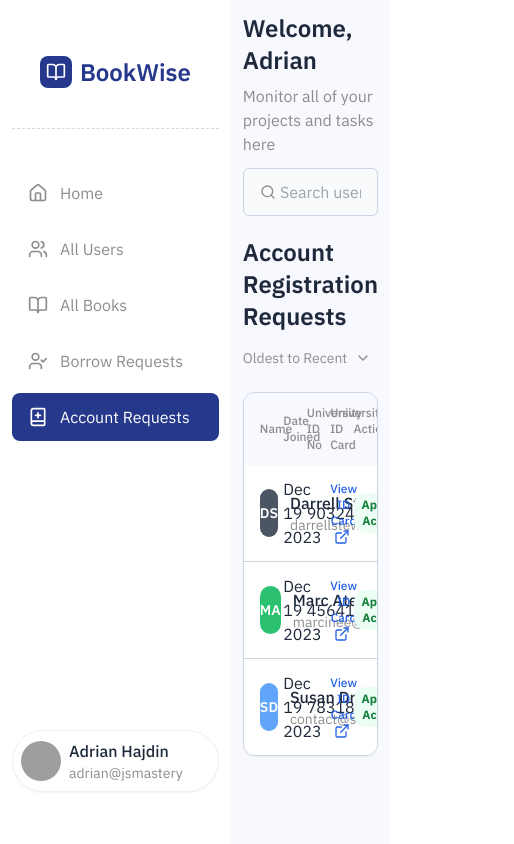
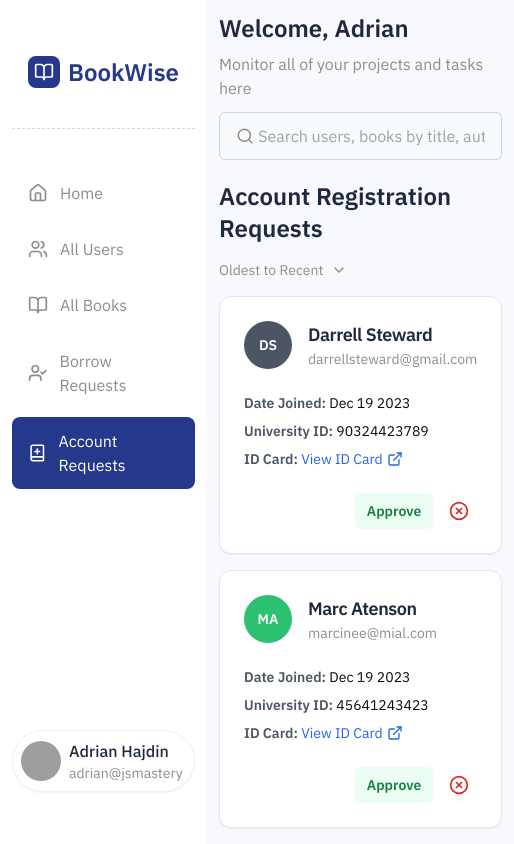
Before and after one commit to Euphoric-Coder/ShelfWise---College-Library-Management-System, a Next.js app: page /admin/account-requests in a window 390 px wide. Shown: the top 844 px of the page, 514 px wide, since content can reach past the window. Built offline with nearby package versions, Linux system fonts and the light colour scheme; grey boxes are pictures that could not be loaded.

Commit message:
Add modified table and card for desktop and tablet and mobile view respectively for the account requests page

```diff
--- a/components/Admin/AccountRequestPage.jsx
+++ b/components/Admin/AccountRequestPage.jsx
@@ -1,7 +1,23 @@
 "use client";
 
 import React, { useState } from "react";
-import { ChevronDown, X, Check, AlertCircle, ExternalLink } from "lucide-react";
+import {
+  Table,
+  TableBody,
+  TableCaption,
+  TableCell,
+  TableHead,
+  TableHeader,
+  TableRow,
+} from "@/components/ui/table";
+import {
+  Card,
+  CardHeader,
+  CardTitle,
+  CardContent,
+  CardFooter,
+} from "@/components/ui/card";
+import { ChevronDown, X, Check, AlertCircle, ExternalLink, XCircle } from "lucide-react";
 
 const AccountRequestsPage = () => {
   const [requests] = useState([
@@ -66,8 +82,7 @@ const AccountRequestsPage = () => {
 
   return (
     <>
-      <div className="account-requests-container">
-        <div className="account-requests-header">
+      <div className="account-requests-header mb-4">
         <h1 className="text-2xl font-semibold text-dark-400">
           Account Registration Requests
         </h1>
@@ -77,34 +92,40 @@ const AccountRequestsPage = () => {
         </div>
       </div>
 
-        <div className="account-requests-table">
-          <div className="account-requests-table-header">
-            <div className="account-requests-table-row">
-              <div className="account-requests-table-cell font-medium text-light-500">
+      {/* Styled Table Container */}
+      <div className="overflow-hidden hidden lg:flex rounded-3xl border border-gray-200 shadow-sm">
+        <Table>
+          <TableHeader>
+            <TableRow className="bg-[#f7f8ff] hover:bg-[#f7f8ff]">
+              <TableHead className="text-left font-semibold text-gray-700 py-4">
                 Name
-              </div>
-              <div className="account-requests-table-cell font-medium text-light-500">
+              </TableHead>
+              <TableHead className="text-center font-semibold text-gray-700 py-4">
                 Date Joined
-              </div>
-              <div className="account-requests-table-cell font-medium text-light-500">
+              </TableHead>
+              <TableHead className="text-center font-semibold text-gray-700 py-4">
                 University ID No
-              </div>
-              <div className="account-requests-table-cell font-medium text-light-500">
+              </TableHead>
+              <TableHead className="text-center font-semibold text-gray-700 py-4">
                 University ID Card
-              </div>
-              <div className="account-requests-table-cell font-medium text-light-500">
+              </TableHead>
+              <TableHead className="text-center font-semibold text-gray-700 py-4">
                 Actions
-              </div>
-            </div>
-          </div>
+              </TableHead>
+            </TableRow>
+          </TableHeader>
 
-          <div className="account-requests-table-body">
+          <TableBody>
             {requests.map((request) => (
-              <div key={request.id} className="account-requests-table-row">
-                <div className="account-requests-table-cell">
-                  <div className="flex items-center gap-3">
+              <TableRow
+                key={request.id}
+                className="bg-white hover:bg-gray-50 transition-colors"
+              >
+                {/* Name + Avatar (Left aligned) */}
+                <TableCell className="text-left py-4">
+                  <div className="flex items-center gap-4">
                     <div
-                      className={`size-12 rounded-full flex items-center justify-center text-white font-semibold text-sm ${request.bgColor}`}
+                      className={`w-12 h-12 rounded-full flex items-center justify-center text-white font-semibold text-sm ${request.bgColor}`}
                     >
                       {request.initials}
                     </div>
@@ -115,49 +136,109 @@ const AccountRequestsPage = () => {
                       <p className="text-sm text-light-500">{request.email}</p>
                     </div>
                   </div>
-                </div>
+                </TableCell>
 
-                <div className="account-requests-table-cell">
+                {/* Date Joined (Center aligned) */}
+                <TableCell className="text-center py-4">
                   <span className="text-dark-400 text-base">
                     {request.dateJoined}
                   </span>
-                </div>
+                </TableCell>
 
-                <div className="account-requests-table-cell">
+                {/* University ID (Center aligned) */}
+                <TableCell className="text-center py-4">
                   <span className="text-dark-400 text-base">
                     {request.universityId}
                   </span>
-                </div>
+                </TableCell>
 
-                <div className="account-requests-table-cell">
-                  <button className="account-requests-view-id-btn">
-                    <span>
+                {/* University ID Card (Center aligned) */}
+                <TableCell className="text-center py-4">
+                  <button className="text-blue-600 hover:underline inline-flex items-center text-sm">
                     View ID Card
-                      <ExternalLink className="size-4 ml-1" />
-                    </span>
+                    <ExternalLink className="w-4 h-4 ml-1" />
                   </button>
-                </div>
+                </TableCell>
 
-                <div className="account-requests-table-cell">
-                  <div className="flex items-center gap-2">
+                {/* Actions (Center aligned) */}
+                <TableCell className="text-center py-4">
+                  <div className="flex items-center gap-2 justify-center">
                     <button
                       onClick={() => handleApprove(request)}
-                      className="account-requests-approve-btn"
+                      className="px-3 py-2 text-sm rounded-md font-semibold text-green-700 bg-green-100 hover:bg-green-200 transition-colors"
                     >
                       Approve Account
                     </button>
                     <button
                       onClick={() => handleDeny(request)}
-                      className="account-requests-deny-btn"
+                      className="p-2 rounded-md text-red-600 hover:bg-red-100 transition-colors"
                     >
-                      <X className="size-4" />
+                      <XCircle className="w-5 h-5" />
                     </button>
                   </div>
+                </TableCell>
+              </TableRow>
+            ))}
+          </TableBody>
+        </Table>
+      </div>
+
+      {/* Mobile Cards */}
+      <div className="space-y-4 lg:hidden">
+        {requests.map((request) => (
+          <Card key={request.id} className="border border-gray-200 shadow-sm">
+            <CardHeader>
+              <div className="flex items-center gap-4">
+                <div
+                  className={`w-12 h-12 rounded-full flex items-center justify-center text-white font-semibold text-sm ${request.bgColor}`}
+                >
+                  {request.initials}
+                </div>
+                <div>
+                  <CardTitle className="text-lg font-semibold text-dark-400">
+                    {request.name}
+                  </CardTitle>
+                  <p className="text-sm text-light-500">{request.email}</p>
                 </div>
               </div>
+            </CardHeader>
+            <CardContent className="space-y-2 text-sm">
+              <p>
+                <span className="font-semibold text-gray-600">
+                  Date Joined:
+                </span>{" "}
+                {request.dateJoined}
+              </p>
+              <p>
+                <span className="font-semibold text-gray-600">
+                  University ID:
+                </span>{" "}
+                {request.universityId}
+              </p>
+              <p>
+                <span className="font-semibold text-gray-600">ID Card:</span>{" "}
+                <button className="text-blue-600 hover:underline inline-flex items-center">
+                  View ID Card
+                  <ExternalLink className="w-4 h-4 ml-1" />
+                </button>
+              </p>
+            </CardContent>
+            <CardFooter className="flex justify-end gap-2">
+              <button
+                onClick={() => handleApprove(request)}
+                className="px-3 py-2 text-sm rounded-md font-semibold text-green-700 bg-green-100 hover:bg-green-200 transition-colors"
+              >
+                Approve
+              </button>
+              <button
+                onClick={() => handleDeny(request)}
+                className="p-2 rounded-md text-red-600 hover:bg-red-100 transition-colors"
+              >
+                <XCircle className="w-5 h-5" />
+              </button>
+            </CardFooter>
+          </Card>
         ))}
-          </div>
-        </div>
       </div>
 
       {/* Approve Modal */}
--- /dev/null
+++ b/components/ui/card.jsx
@@ -0,0 +1,50 @@
+import * as React from "react"
+
+import { cn } from "@/lib/utils"
+
+const Card = React.forwardRef(({ className, ...props }, ref) => (
+  <div
+    ref={ref}
+    className={cn("rounded-xl border bg-card text-card-foreground shadow", className)}
+    {...props} />
+))
+Card.displayName = "Card"
+
+const CardHeader = React.forwardRef(({ className, ...props }, ref) => (
+  <div
+    ref={ref}
+    className={cn("flex flex-col space-y-1.5 p-6", className)}
+    {...props} />
+))
+CardHeader.displayName = "CardHeader"
+
+const CardTitle = React.forwardRef(({ className, ...props }, ref) => (
+  <div
+    ref={ref}
+    className={cn("font-semibold leading-none tracking-tight", className)}
+    {...props} />
+))
+CardTitle.displayName = "CardTitle"
+
+const CardDescription = React.forwardRef(({ className, ...props }, ref) => (
+  <div
+    ref={ref}
+    className={cn("text-sm text-muted-foreground", className)}
+    {...props} />
+))
+CardDescription.displayName = "CardDescription"
+
+const CardContent = React.forwardRef(({ className, ...props }, ref) => (
+  <div ref={ref} className={cn("p-6 pt-0", className)} {...props} />
+))
+CardContent.displayName = "CardContent"
+
+const CardFooter = React.forwardRef(({ className, ...props }, ref) => (
+  <div
+    ref={ref}
+    className={cn("flex items-center p-6 pt-0", className)}
+    {...props} />
+))
+CardFooter.displayName = "CardFooter"
+
+export { Card, CardHeader, CardFooter, CardTitle, CardDescription, CardContent }
--- /dev/null
+++ b/components/ui/table.jsx
@@ -0,0 +1,86 @@
+import * as React from "react"
+
+import { cn } from "@/lib/utils"
+
+const Table = React.forwardRef(({ className, ...props }, ref) => (
+  <div className="relative w-full overflow-auto">
+    <table
+      ref={ref}
+      className={cn("w-full caption-bottom text-sm", className)}
+      {...props} />
+  </div>
+))
+Table.displayName = "Table"
+
+const TableHeader = React.forwardRef(({ className, ...props }, ref) => (
+  <thead ref={ref} className={cn("[&_tr]:border-b", className)} {...props} />
+))
+TableHeader.displayName = "TableHeader"
+
+const TableBody = React.forwardRef(({ className, ...props }, ref) => (
+  <tbody
+    ref={ref}
+    className={cn("[&_tr:last-child]:border-0", className)}
+    {...props} />
+))
+TableBody.displayName = "TableBody"
+
+const TableFooter = React.forwardRef(({ className, ...props }, ref) => (
+  <tfoot
+    ref={ref}
+    className={cn("border-t bg-muted/50 font-medium [&>tr]:last:border-b-0", className)}
+    {...props} />
+))
+TableFooter.displayName = "TableFooter"
+
+const TableRow = React.forwardRef(({ className, ...props }, ref) => (
+  <tr
+    ref={ref}
+    className={cn(
+      "border-b transition-colors hover:bg-muted/50 data-[state=selected]:bg-muted",
+      className
+    )}
+    {...props} />
+))
+TableRow.displayName = "TableRow"
+
+const TableHead = React.forwardRef(({ className, ...props }, ref) => (
+  <th
+    ref={ref}
+    className={cn(
+      "h-10 px-2 text-left align-middle font-medium text-muted-foreground [&:has([role=checkbox])]:pr-0 [&>[role=checkbox]]:translate-y-[2px]",
+      className
+    )}
+    {...props} />
+))
+TableHead.displayName = "TableHead"
+
+const TableCell = React.forwardRef(({ className, ...props }, ref) => (
+  <td
+    ref={ref}
+    className={cn(
+      "p-2 align-middle [&:has([role=checkbox])]:pr-0 [&>[role=checkbox]]:translate-y-[2px]",
+      className
+    )}
+    {...props} />
+))
+TableCell.displayName = "TableCell"
+
+const TableCaption = React.forwardRef(({ className, ...props }, ref) => (
+  <caption
+    ref={ref}
+    className={cn("mt-4 text-sm text-muted-foreground", className)}
+    {...props} />
+))
+TableCaption.displayName = "TableCaption"
+
+export {
+  Table,
+  TableHeader,
+  TableBody,
+  TableFooter,
+  TableHead,
+  TableRow,
+  TableCell,
+  TableCaption,
+}
```
Lines whose indentation alone changed are shown as unchanged.
